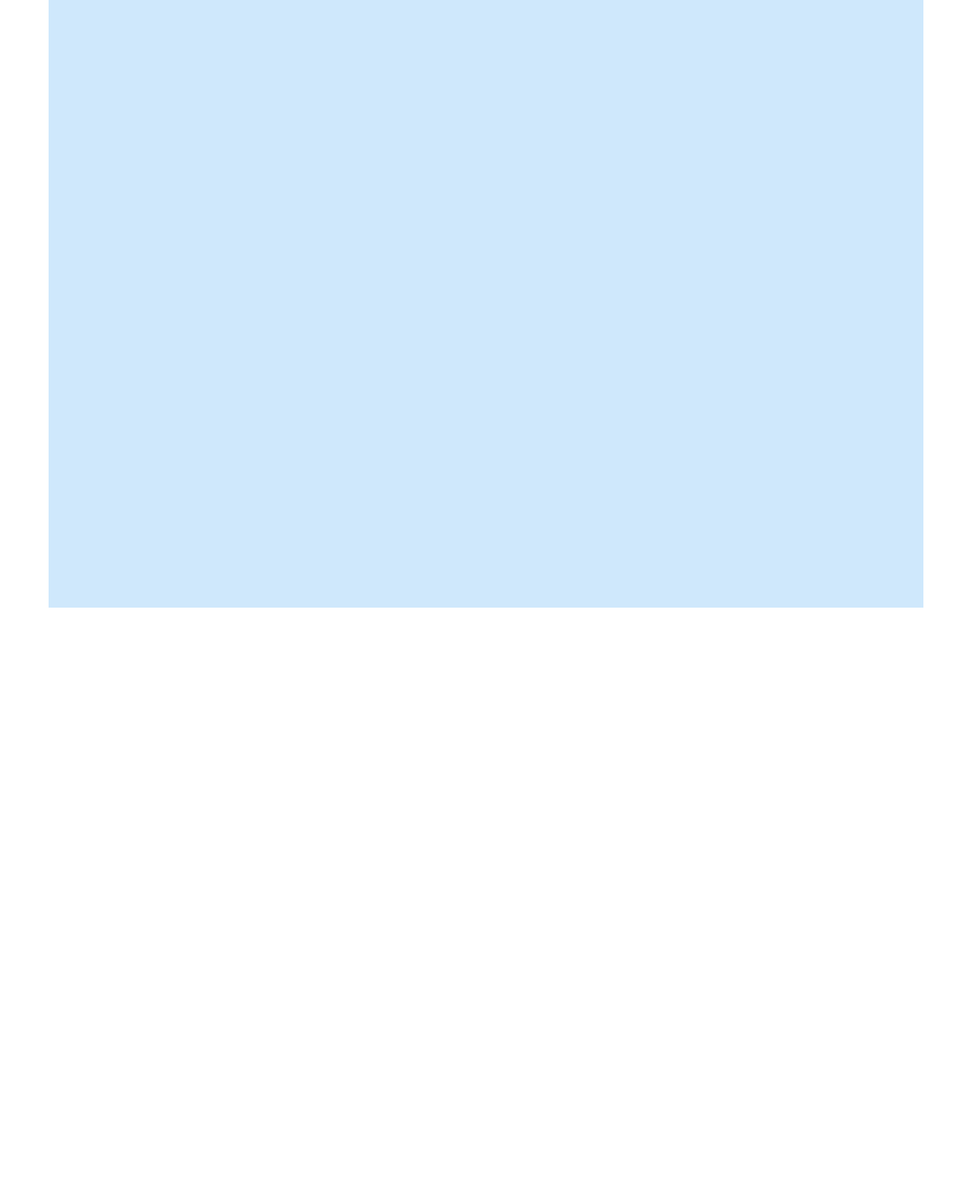
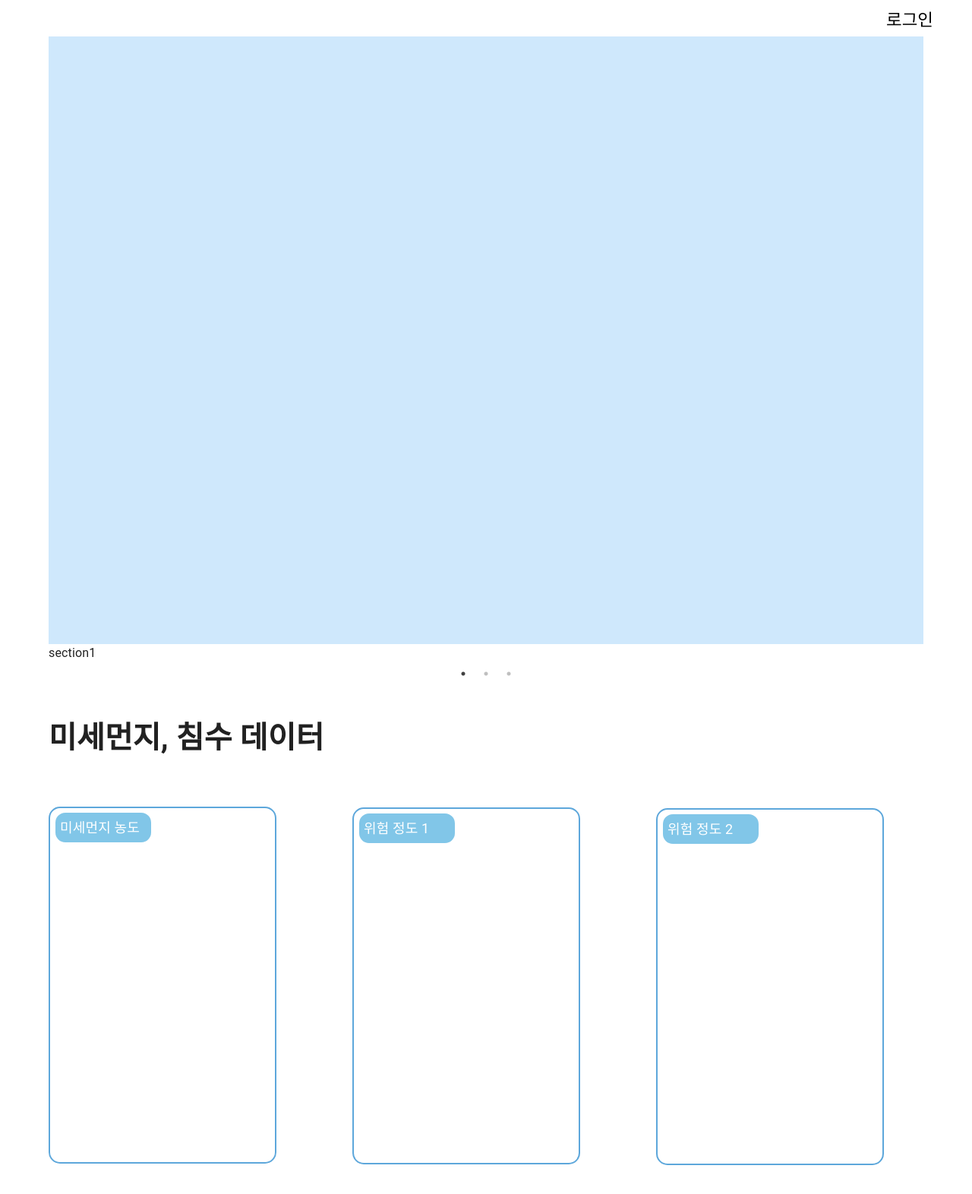
Before and after one commit to Nine-Lab/Client, a React (Create React App) app: page /profile in a window 1280 px wide. Shown: the top 1572 px of the page at 76% size. Before the commit the page ends 800 px from the top, so only its background shows below. Built offline with nearby package versions, Linux system fonts and the light colour scheme.

Commit message:
메인페이지 3과 로그인 페이지 제작

```diff
--- a/package.json
+++ b/package.json
@@ -17,6 +17,7 @@
     "@types/styled-components": "^5.1.26",
     "react": "^18.2.0",
     "react-dom": "^18.2.0",
+    "react-modal": "^3.16.1",
     "react-scripts": "5.0.1",
     "react-slick": "^0.29.0",
     "slick-carousel": "^1.8.1",
--- a/src/App.tsx
+++ b/src/App.tsx
@@ -3,14 +3,18 @@ import CssBaseline from "@mui/material/CssBaseline";
 import Box from "@mui/material/Box";
 import Container from "@mui/material/Container";
 import Carousel from "components/common/Carousel";
+import Main from "components/page/Main";
+import Login from "components/page/Login";
 
 export default function SimpleContainer() {
   return (
     <React.Fragment>
+      <Login/>
       <CssBaseline />
       <Container maxWidth="lg">
         <Box sx={{ bgcolor: "#cfe8fc", height: "100vh" }} />
-        {/* <Carousel /> */}
+        <Carousel />
+        <Main/>
       </Container>
     </React.Fragment>
   );
--- a/src/components/page/Login.tsx
+++ b/src/components/page/Login.tsx
@@ -1,7 +1,128 @@
-import React from "react";
+import { useState, useCallback } from "react";
+import styled from "styled-components";
+import Modal from "components/page/Modal";
 
-const Login = () => {
-  return <div></div>;
-};
+const Title = styled.h1`
+  font-size: 40px;
+  margin-top: 20px;
+  margin-bottom: 20px;
+  position : center;
+  text-align: center;
+
+`;
+
+const P1 = styled.div`
+  font-size: 15px;
+  margin 0px 40px;
+`;
+
+const P2 = styled.div`
+font-size: 15px;
+margin 0px 40px;
+`;
+
+const Main = styled.main`
+  display: flex;
+  flex-direction: column;
+`;
+
+const DialogButton = styled.button`
+  width: 160px;
+  height: 48px;
+  color: black;
+  background-color : white;
+  font-size: 1.4rem;
+  font-weight: 400;
+  border-radius: 4px;
+  border: none;
+  cursor: pointer;
+  margin: 0px 1118px;
+
+  &:hover {
+    transform: translateY(-1px);
+  }
+`;
+
+const StyledInput = styled.input`
+  margin: 1.2em auto;
+  display: block;
+  font-size: 20px;
+  border: 1px solid black;
+  width: 90%;
+  height: 2.5em;
+  border-radius: 5px;
+  padding-left: 1em;
+  margin-top: 1px;
+  margin-bottom: 20px;
+`;
+
+const Button1 = styled.button`
+  display: block;
+  margin: 3px auto;
+  width: 40%;
+  height: 2em;
+  background: #56B2FE;
+  border: none;
+  font-size: 20px;
+  color: #FFFFFF;
+  cursor: pointer;
+  display: block;
+  border-radius: 5px;
+  margin 0px 60px;
+`;
+
+const Button2 = styled.button`
+  display: block;
+  margin: 3px auto;
+  width: 40%;
+  height: 2em;
+  background: #56B2FE;
+  border: none;
+  font-size: 20px;
+  color: #FFFFFF;
+  cursor: pointer;
+  display: block;
+  border-radius: 5px;
+  margin -39px 410px;
+`;
+
+function Login() {
+  const [isOpenModal, setOpenModal] = useState<boolean>(false);
+
+  const onClickToggleModal = useCallback(() => {
+    setOpenModal(!isOpenModal);
+  }, [isOpenModal]);
+
+  return (
+    <Main>
+      {isOpenModal && (
+        <Modal onClickToggleModal={onClickToggleModal}>
+          <Title>로그인</Title>
+          <P1>아이디</P1>
+          <StyledInput
+            type="text"
+            id="useremail"
+            name="useremail"
+            className="TextInput"
+          />
+          <P2>비밀번호</P2>
+          <StyledInput
+            type="password"
+            id="password"
+            name="password"
+            className="TextInput"
+          />
+          <Button1 type="button" className="btn">
+            로그인
+          </Button1>
+          <Button2 type="button" className="btn">
+            회원가입
+          </Button2>
+        </Modal>
+      )}
+      <DialogButton onClick={onClickToggleModal}>로그인</DialogButton>
+    </Main>
+  );
+}
 
 export default Login;
--- a/src/components/page/Main.tsx
+++ b/src/components/page/Main.tsx
@@ -1,7 +1,116 @@
 import React from "react";
+import styled from 'styled-components';
+
+const Title = styled.h1`
+  font-size: 40px;
+  margin-top: 70px;
+  margin-bottom: 60px;
+  position : center;
+`;
+
+const Box = styled.div`
+  margin-top: 25px;
+  margin-bottom: 700px;
+`;
+const Box1 = styled.div`
+  font-size: 15px;
+  display: inlin-block;
+  border-radius: 15px;
+  border: 2px solid;
+  border-color : #5DA7DB;
+  background-color : white;
+  width: 300px;
+  height : 470px;
+`;
+
+const SmallBox1 = styled.div`
+display: inlin-block;
+color: white;
+font-size: 18px;
+border-radius: 15px;
+border: 2px solid;
+background-color : #81C6E8;
+padding: 6px;
+margin: 5px 5px;
+margin-top: 4px;
+width: 130px;
+height : 100;
+`;
+
+const Box2 = styled.div`
+  font-size: 15px;
+  display: inlin-block;
+  border-radius: 15px;
+  border: 2px solid;
+  border-color : #5DA7DB;
+  background-color : white;
+  margin: -469px 400px;
+  width: 300px;
+  height : 470px;
+`;
+
+const SmallBox2 = styled.div`
+display: inlin-block;
+color: white;
+font-size: 18px;
+border-radius: 15px;
+border: 2px solid;
+background-color : #81C6E8;
+padding: 6px;
+margin: 5px 5px;
+margin-top: 4px;
+width: 130px;
+height : 100;
+`;
+
+const Box3 = styled.div`
+  font-size: 15px;
+  display: inlin-block;
+  border-radius: 15px;
+  border: 2px solid;
+  border-color : #5DA7DB;
+  background-color : white;
+  margin: -469px 800px;
+  width: 300px;
+  height : 470px;
+`;
+
+const SmallBox3 = styled.div`
+display: inlin-block;
+color: white;
+font-size: 18px;
+border-radius: 15px;
+border: 2px solid;
+background-color : #81C6E8;
+padding: 6px;
+margin: 5px 5px;
+margin-top: 4px;
+width: 130px;
+height : 100;
+`;
 
 const Main = () => {
-  return <div></div>;
+  return <div>
+    <Title>미세먼지, 침수 데이터</Title>
+    <Box>
+      <Box1>
+        <SmallBox1>
+          미세먼지 농도
+        </SmallBox1>
+      </Box1>
+      <Box2>
+        <SmallBox2>
+          위험 정도 1
+        </SmallBox2>
+      </Box2>
+      <Box3>
+        <SmallBox3>
+          위험 정도 2
+        </SmallBox3>
+      </Box3>
+
+    </Box>
+  </div>;
 };
 
 export default Main;
--- /dev/null
+++ b/src/components/page/Modal.tsx
@@ -0,0 +1,66 @@
+import React, { PropsWithChildren } from "react";
+import styled from "styled-components";
+
+const Title = styled.h1`
+  font-size: 40px;
+  margin-top: 70px;
+  margin-bottom: 60px;
+  position : center;
+`;
+interface ModalDefaultType {
+  onClickToggleModal: () => void;
+}
+
+function Modal({
+  onClickToggleModal,
+  children,
+}: PropsWithChildren<ModalDefaultType>) {
+  return (
+    <ModalContainer>
+      <Title></Title>
+      <DialogBox>{children}</DialogBox>
+      <Backdrop
+        onClick={(e: React.MouseEvent) => {
+          e.preventDefault();
+
+          if (onClickToggleModal) {
+            onClickToggleModal();
+          }
+        }}
+      />
+    </ModalContainer>
+  );
+}
+
+const ModalContainer = styled.div`
+  width: 100%;
+  height: 100%;
+  display: flex;
+  align-items: center;
+  justify-content: center;
+  position: fixed;
+`;
+
+const DialogBox = styled.dialog`
+  width: 800px;
+  height: 400px;
+  display: flex;
+  flex-direction: column;
+  border: none;
+  border-radius: 3px;
+  box-shadow: 0 0 30px rgba(30, 30, 30, 0.185);
+  box-sizing: border-box;
+  background-color: white;
+  z-index: 10000;
+`;
+
+const Backdrop = styled.div`
+  width: 100vw;
+  height: 100vh;
+  position: fixed;
+  top: 0;
+  z-index: 9999;
+  background-color: rgba(0, 0, 0, 0.2);
+`;
+
+export default Modal;
```
Also changed, not shown: src/App.css (line endings or trailing spaces), 2 other files (tests, documents, lock files or other folders).
